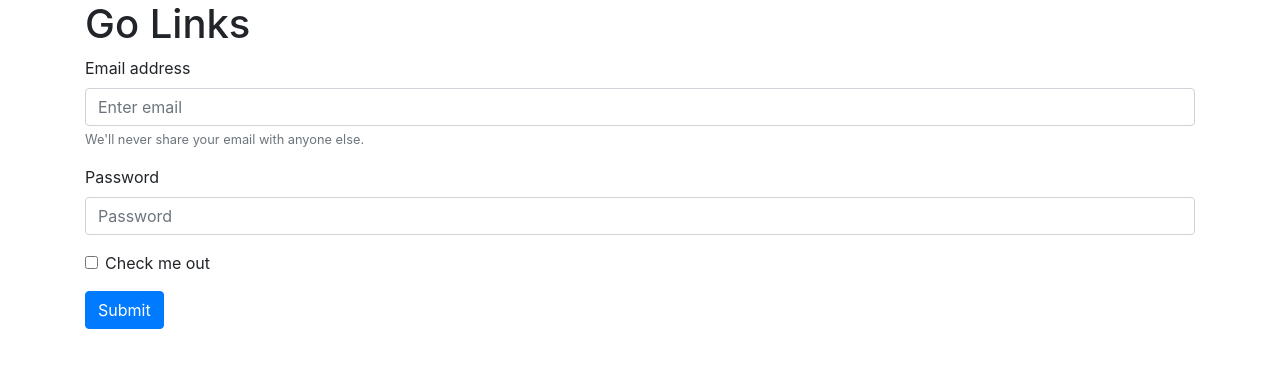
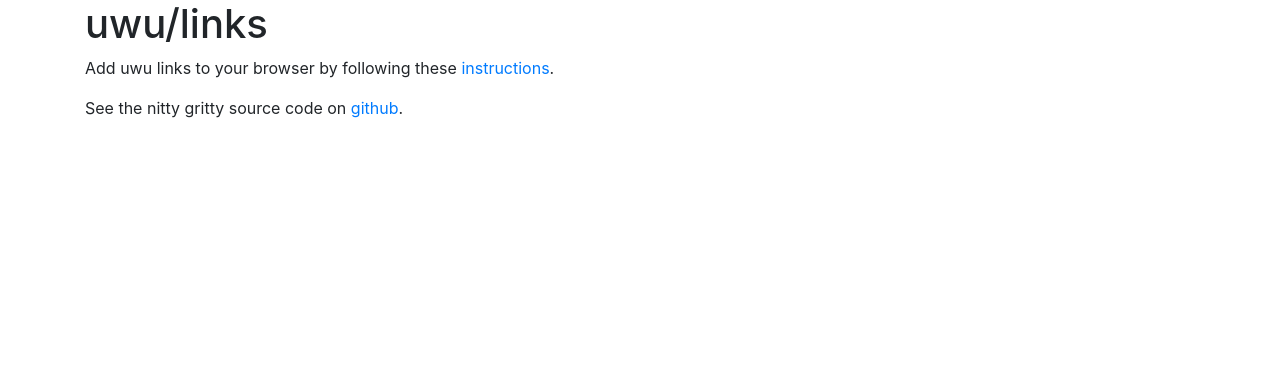
Before and after one commit to simonfong6/uwu-links, a Flask app: page / in a window 1280 px wide. Shown: the top 368 px of the page. Run offline with Flask 2, Linux system fonts and the light colour scheme; some libraries are stand-ins or nearby versions.

Commit message:
Added a true homepage

```diff
--- a/uwu_links/templates/index.jinja
+++ b/uwu_links/templates/index.jinja
@@ -1,6 +1,6 @@
 <!DOCTYPE html>
 <head>
-  <title>Go Links</title>
+  <title>uwu</title>
   <!-- Latest compiled and minified CSS -->
   <link rel="stylesheet" href="https://maxcdn.bootstrapcdn.com/bootstrap/4.3.1/css/bootstrap.min.css">
 
@@ -16,23 +16,15 @@
 </head>
 <body>
   <div class="container">
-    <h1>Go Links</h1>
-    <form action="/add/marie-kondo" method="POST">
-      <div class="form-group">
-        <label for="exampleInputEmail1">Email address</label>
-        <input name="email" type="email" class="form-control" id="exampleInputEmail1" aria-describedby="emailHelp" placeholder="Enter email">
-        <small id="emailHelp" class="form-text text-muted">We'll never share your email with anyone else.</small>
-      </div>
-      <div class="form-group">
-        <label for="exampleInputPassword1">Password</label>
-        <input name="password" type="password" class="form-control" id="exampleInputPassword1" placeholder="Password">
-      </div>
-      <div class="form-group form-check">
-        <input type="checkbox" class="form-check-input" id="exampleCheck1">
-        <label class="form-check-label" for="exampleCheck1">Check me out</label>
-      </div>
-      <button type="submit" class="btn btn-primary">Submit</button>
-    </form>
+    <h1>uwu/links</h1>
+    <p>
+      Add uwu links to your browser by following these
+      <a href="https://github.com/simonfong6/uwu-links">instructions</a>.
+    </p>
+    <p>
+      See the nitty gritty source code on
+      <a href="https://github.com/simonfong6/uwu-links">github</a>.
+    </p>
   </div>
 
 </body>
```
